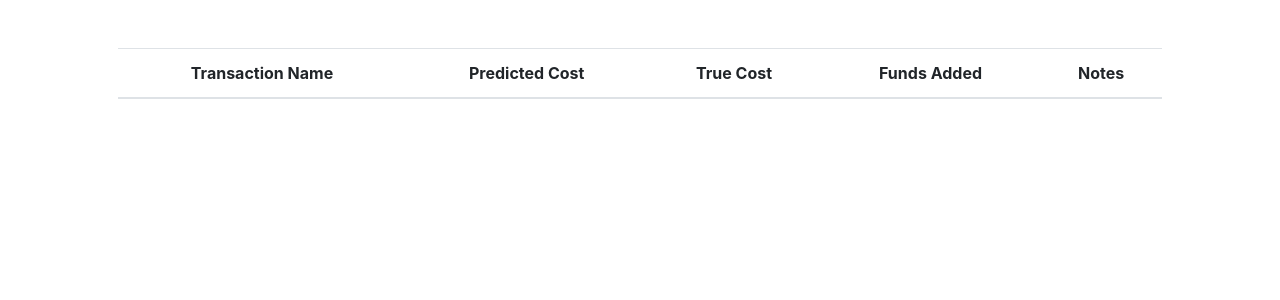
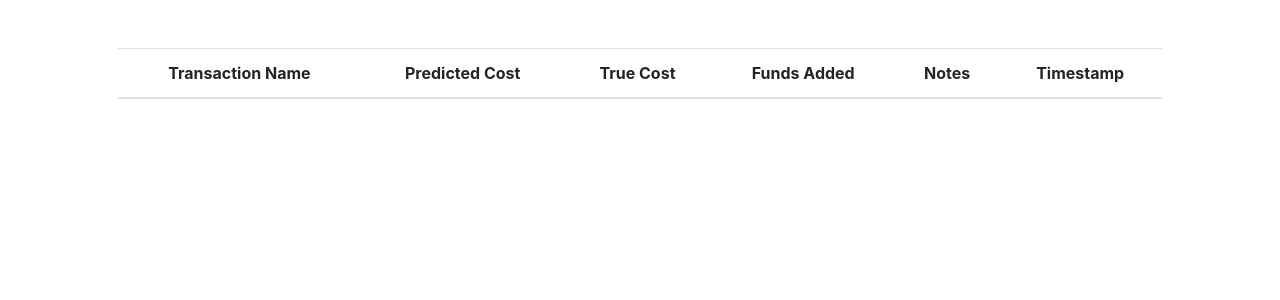
Before and after one commit to coole123/MiserMe, a Flask app: template miserme/templates/history.html in a window 1280 px wide. Shown: the part 76-376 px from the top of the page. Run offline with Flask 2, Linux system fonts and the light colour scheme; the template is opened without the code that fills it, so the values that code supplies are empty; some libraries are stand-ins or nearby versions.

Commit message:
debugged issues where empty values were showing None or empty; included timestamp feature in history tab

```diff
--- a/miserme/app.py
+++ b/miserme/app.py
@@ -109,10 +109,20 @@ def expense():
         return render_template("expense.html")
     else:
         txn_name = request.form.get("txn_name")
+        if txn_name == "":
+                txn_name = "---"
         txn_date = request.form.get("txn_date")
+        if txn_date == "":
+            txn_date = "---"
         txn_p_cost = request.form.get("txn_p_cost")
+        if txn_p_cost == "":
+            txn_p_cost = "---"
         txn_t_cost = request.form.get("txn_t_cost")
+        if txn_t_cost == "":
+            txn_t_cost = "---"
         txn_notes = request.form.get("txn_notes")
+        if txn_notes == "":
+            txn_notes == "---"
 
         c.execute("INSERT INTO finances (user_id, txn_name, date, predicted_cost, true_cost, notes) VALUES (?, ?, ?, ?, ?, ?)",
                 (session["user_id"], txn_name, txn_date, txn_p_cost, txn_t_cost, txn_notes))
@@ -131,7 +141,7 @@ def history():
     """ Allows the user to view past transactions made. Including adding funds and expenses. """
 
     c.execute("""
-    SELECT txn_name, predicted_cost, true_cost, funds_added, notes FROM history WHERE user_id = :user_id;
+    SELECT txn_name, predicted_cost, true_cost, funds_added, notes, timestamp FROM history WHERE user_id = :user_id;
     """, {"user_id": session["user_id"]})
 
     rows = c.fetchall()
@@ -143,21 +153,11 @@ def history():
             "predict": row[1],
             "true": row[2],
             "funds_added": row[3],
-            "notes": row[4]
+            "notes": row[4],
+            "timestamp": row[5]
         })
 
     return render_template("history.html", entries = entries)
-
-# @app.route("/delete", methods=["GET", "POST"])
-# @login_required
-# def alter():
-#     """ Allow the user to change a field in the table """
-
-#     c.execute("""
-#         DELETE FROM finances
-#         WHERE
-#     """)
-
 
 @app.route("/logout")
 def logout():
--- a/miserme/templates/history.html
+++ b/miserme/templates/history.html
@@ -13,6 +13,7 @@
                 <th>True Cost</th>
                 <th>Funds Added</th>
                 <th>Notes</th>
+                <th>Timestamp</th>
             </tr>
         </thead>
 
@@ -24,6 +25,7 @@
                 <td>{{ i["true"] }}</td>
                 <td>{{ i["funds_added"] }}</td>
                 <td>{{ i["notes"] }}</td>
+                <td>{{ i["timestamp"] }}</td>
             </tr>
             {% endfor %}
         </tbody>
```
Also changed, not shown: miserme/registrants.db, 1 other file.
